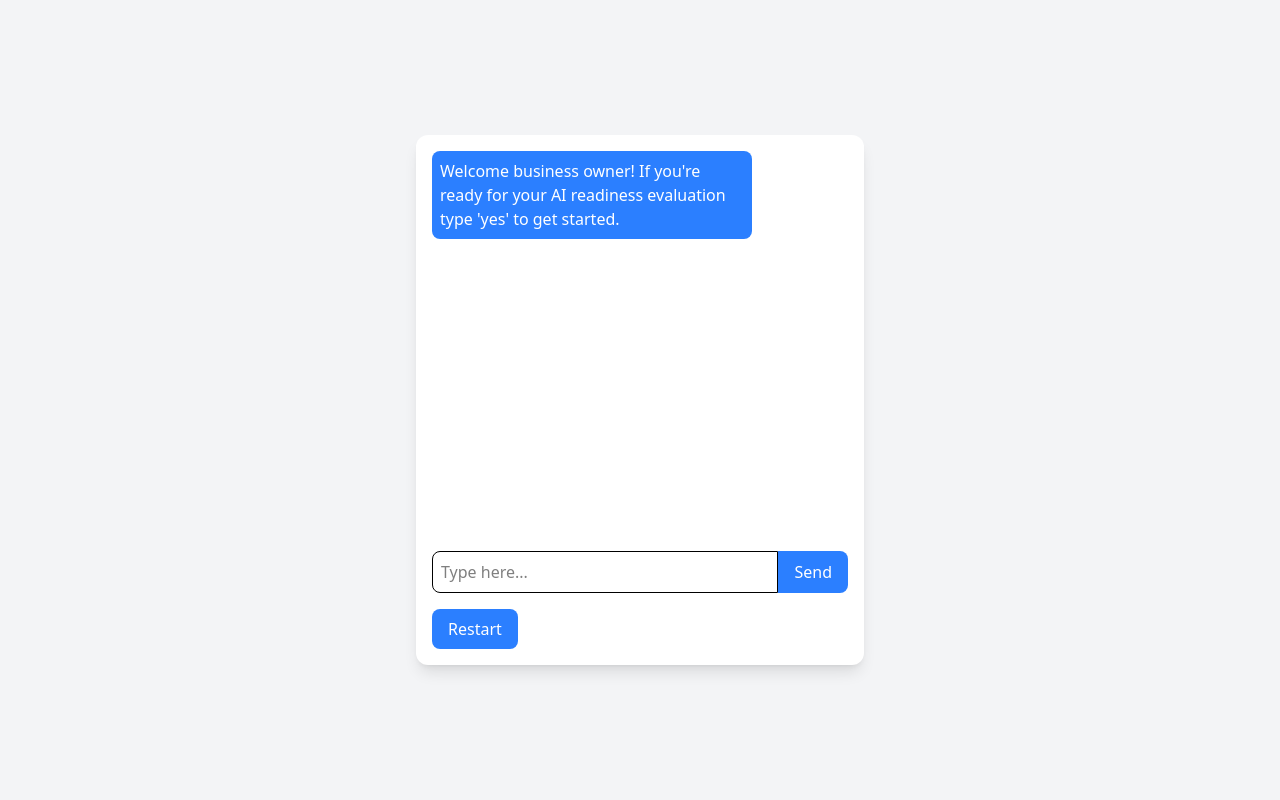
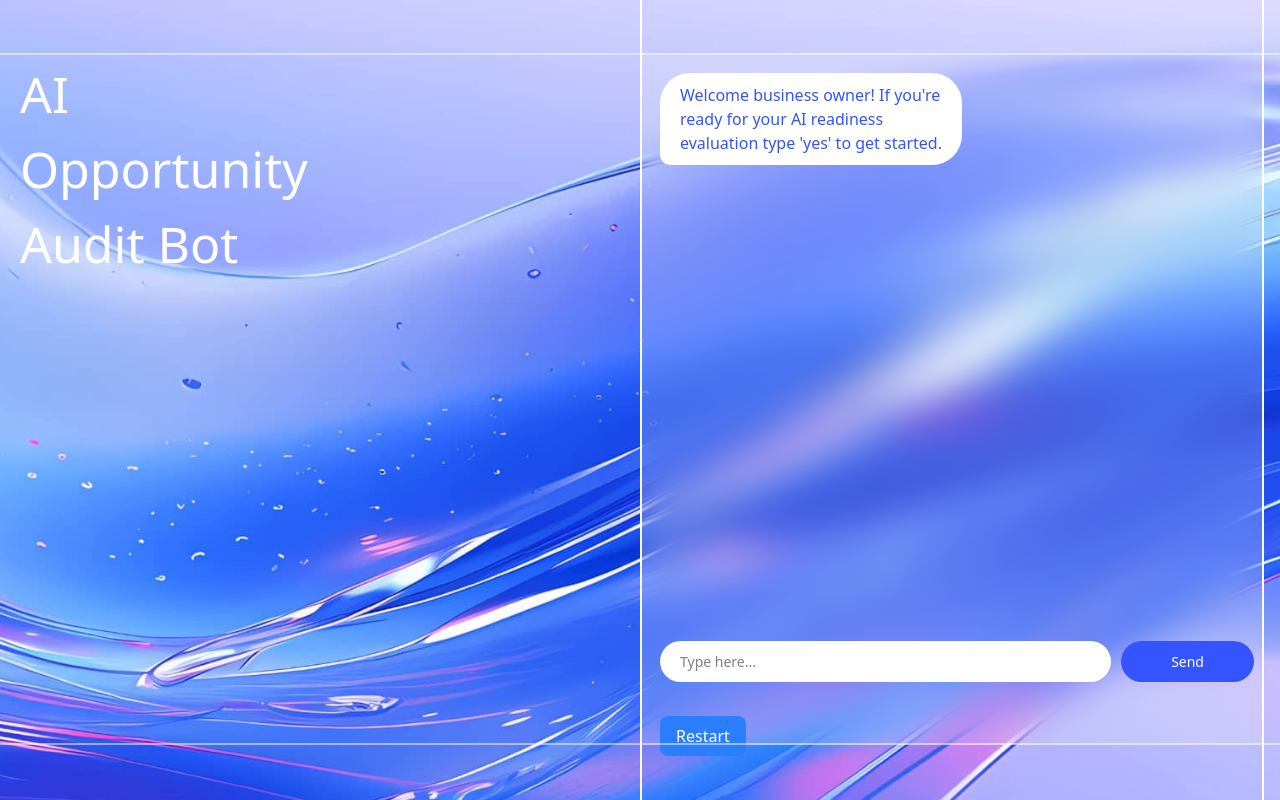
Before and after one commit to llfrigoll/chatbot, a React (Vite) app: page / in a window 1280 px wide. Built offline with nearby package versions, Linux system fonts and the light colour scheme.

Commit message:
Added proper scroll features

```diff
--- a/src/App.css
+++ b/src/App.css
@@ -71,11 +71,14 @@
 
   /* Messages container */
   .messages {
-    overflow-y: scroll hidden;
+    overflow-y: auto;
+    scrollbar-width: thin;
+    scrollbar-arrow-color: transparent;
+    scrollbar-color: rgba(255, 255, 255, 0.5) transparent;
     display: flex;
     flex-direction: column;
     margin-bottom: -55%;
-    min-height: 35%;
+    min-height: 80%;
     gap: 8px;
   }
 
@@ -108,7 +111,7 @@
 
   /* Input area */
   .input-container {
-    margin-top: 100%;
+    margin-top: 60%;
     margin-bottom: 3%;
     display: flex;
   }
--- a/src/App.jsx
+++ b/src/App.jsx
@@ -20,7 +20,7 @@
     localStorage.setItem("userEmail", email);
     localStorage.setItem("answers", JSON.stringify(answers));
     localStorage.setItem("fixedMessages", JSON.stringify(fixedMessages));
-    messagesEndRef.current?.scrollIntoView({ behavior: "smooth" });
+    messagesEndRef.current?.scrollIntoView({ behavior: "smooth", block: "end" });
   }, [messages, questionIndex, email, answers, fixedMessages]);
 
   const sendToN8N = async (data) => {
@@ -82,32 +82,31 @@
   };
 
   return (
-    <div className="h-screen flex flex-col items-center justify-center bg-gray-100 p-4">
-      <div className="w-full max-w-md bg-white shadow-lg rounded-xl p-4">
-        <div className="h-96 overflow-y-auto space-y-2">
+    <div className="chat-container">
+      <h1>AI Opportunity Audit Bot</h1>
+      <div className="chat-box">
+        <div className="messages">
           {messages.map((msg, index) => (
             <motion.div
               key={index}
               initial={{ opacity: 0, y: 10 }}
               animate={{ opacity: 1, y: 0 }}
-              className={`p-2 rounded-lg max-w-xs ${
-                msg.sender === "bot" ? "bg-blue-500 text-white" : "bg-gray-300 ml-auto"
-              }`}
+              className={`message ${msg.sender === "bot" ? "bot-message" : "user-message"}`}
             >
               {msg.text}
             </motion.div>
           ))}
-          <div ref={messagesEndRef} />
+          <div ref={messagesEndRef} style={{ height: "1px" }} /> {/* Small spacer */}
         </div>
-        <div className="mt-4 flex">
+        <div className="input-container">
           <input
             type="text"
-            className="flex-1 border p-2 rounded-l-lg"
+            className="input-box"
             value={userInput}
             onChange={(e) => setUserInput(e.target.value)}
             placeholder="Type here..."
           />
-          <button className="bg-blue-500 text-white px-4 py-2 rounded-r-lg" onClick={handleSend}>
+          <button className="send-button" onClick={handleSend}>
             Send
           </button>
         </div>
```
